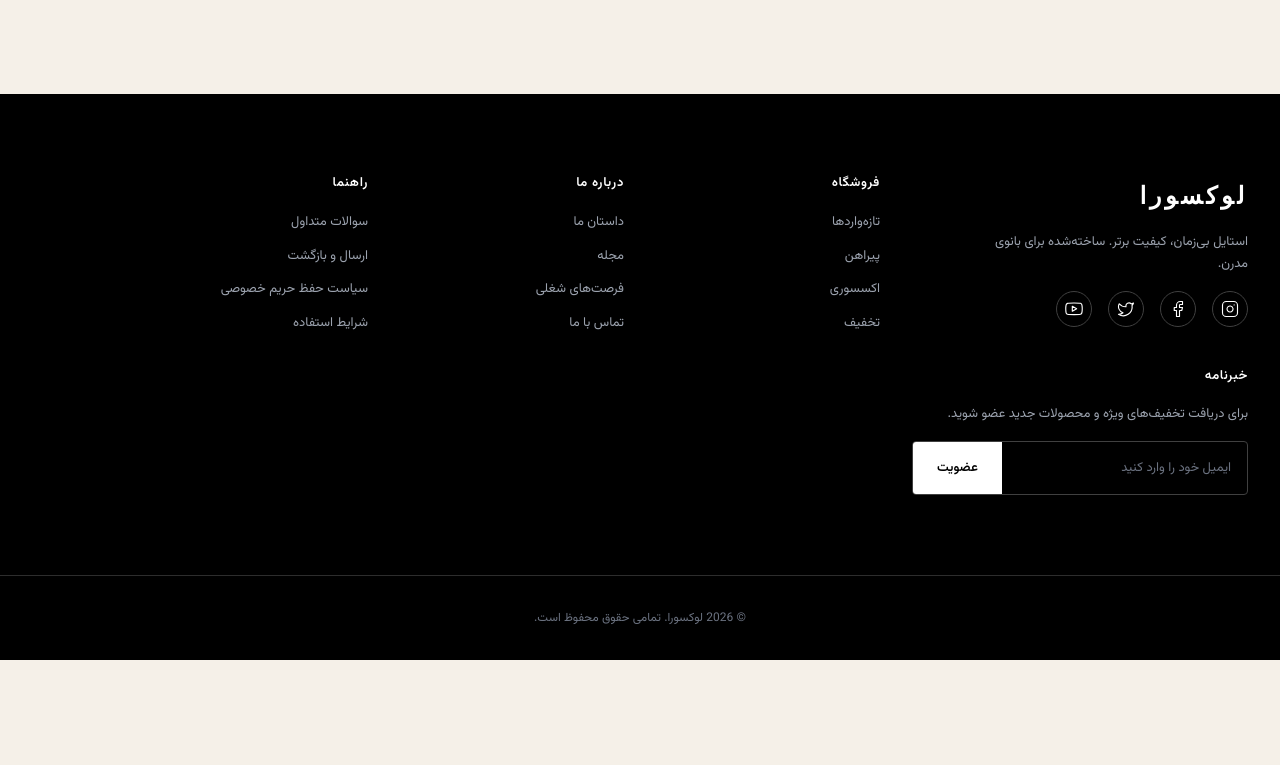
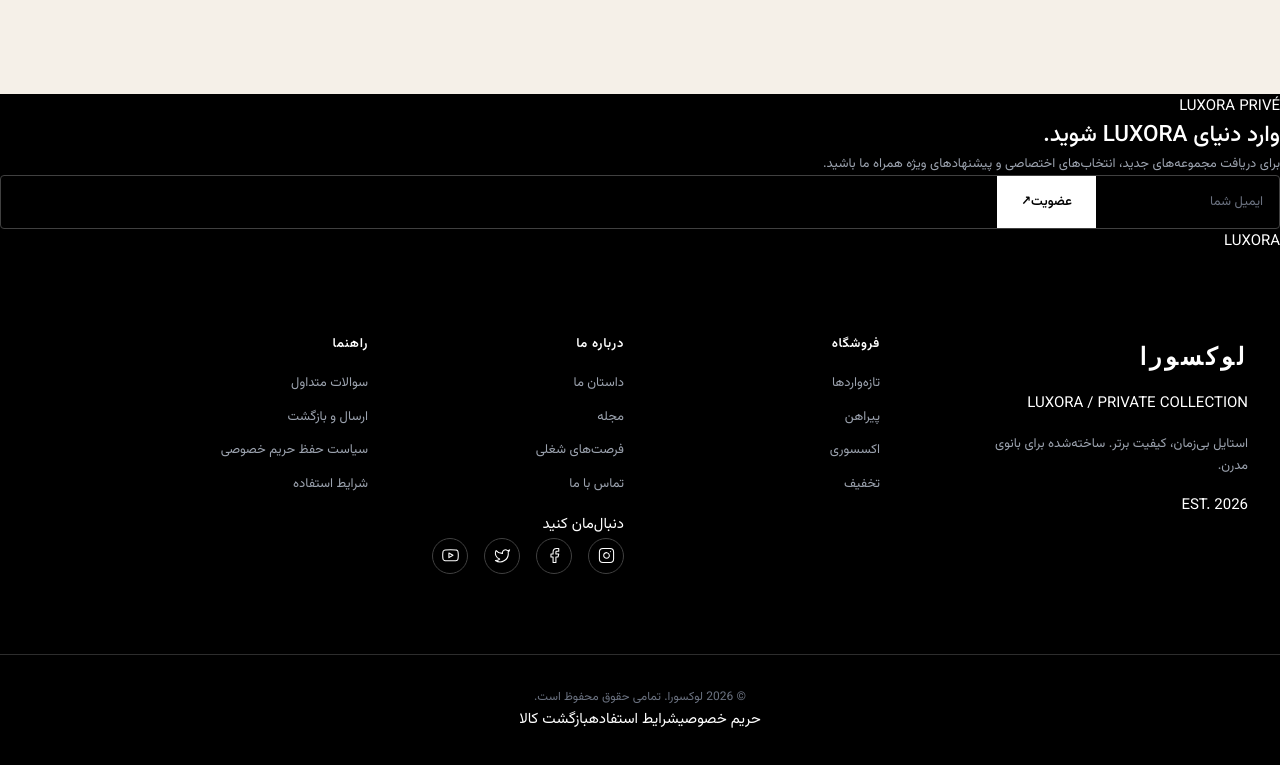
Before and after one commit to pouyach1/shopping_10, a React (Vite) app in the folder frontend/: page / in a window 1280 px wide. Shown: the part 4467-5232 px from the top of the page. Before the commit the page ends 5127 px from the top, so only its background shows below. Built offline with nearby package versions, Linux system fonts and the light colour scheme; a web font is replaced by a local one.

Commit message:
Redesign LUXORA footer with editorial luxury layout

```diff
--- a/frontend/src/components/layout/Footer/Footer.tsx
+++ b/frontend/src/components/layout/Footer/Footer.tsx
@@ -1,4 +1,5 @@
-import { useState } from 'react';
+import { useState, type FormEvent } from 'react';
+import { useScrollReveal } from '../../../hooks/useScrollReveal';
 import { SocialIcon } from '../../ui/SocialIcon';
 import type { FooterColumn } from '../../../pages/Home/types';
 import styles from './Footer.module.css';
@@ -9,107 +10,136 @@ interface FooterProps {
   columns: FooterColumn[];
 }
 
+const socialLinks = [
+  { name: 'instagram' as const, label: 'اینستاگرام', href: 'https://instagram.com' },
+  { name: 'facebook' as const, label: 'فیس‌بوک', href: 'https://facebook.com' },
+  { name: 'twitter' as const, label: 'توییتر', href: 'https://twitter.com' },
+  { name: 'youtube' as const, label: 'یوتیوب', href: 'https://youtube.com' },
+];
+
 export function Footer({ brandName, brandTagline, columns }: FooterProps) {
   const [email, setEmail] = useState('');
+  const newsletterReveal = useScrollReveal<HTMLElement>({ threshold: 0.12 });
+  const contentReveal = useScrollReveal<HTMLElement>({ threshold: 0.08 });
 
-  const handleSubscribe = (e: React.FormEvent) => {
+  const handleSubscribe = (e: FormEvent<HTMLFormElement>) => {
     e.preventDefault();
     setEmail('');
   };
 
   return (
-    <footer className={styles.footer}>
-      <div className={styles.footerInner}>
-        <div className={styles.brandColumn}>
-          <a href="/" className={styles.brandName}>
-            {brandName}
-          </a>
-          {brandTagline && <p className={styles.tagline}>{brandTagline}</p>}
-          <div className={styles.socialLinks}>
-            <a
-              href="https://instagram.com"
-              className={styles.socialLink}
-              aria-label="اینستاگرام"
-              target="_blank"
-              rel="noopener noreferrer"
+    <footer className={styles.footer} dir="rtl">
+      <section
+        ref={newsletterReveal.ref}
+        className={`${styles.newsletter} ${newsletterReveal.isVisible ? styles.isVisible : ''}`}
+        aria-labelledby="footer-newsletter-title"
       >
-              <SocialIcon name="instagram" size={18} />
-            </a>
-            <a
-              href="https://facebook.com"
-              className={styles.socialLink}
-              aria-label="فیس‌بوک"
-              target="_blank"
-              rel="noopener noreferrer"
-            >
-              <SocialIcon name="facebook" size={18} />
-            </a>
-            <a
-              href="https://twitter.com"
-              className={styles.socialLink}
-              aria-label="توییتر"
-              target="_blank"
-              rel="noopener noreferrer"
-            >
-              <SocialIcon name="twitter" size={18} />
-            </a>
-            <a
-              href="https://youtube.com"
-              className={styles.socialLink}
-              aria-label="یوتیوب"
-              target="_blank"
-              rel="noopener noreferrer"
-            >
-              <SocialIcon name="youtube" size={18} />
-            </a>
-          </div>
+        <div className={styles.newsletterInner}>
+          <div className={styles.newsletterCopy}>
+            <span className={styles.eyebrow}>LUXORA PRIVÉ</span>
+            <h2 id="footer-newsletter-title" className={styles.newsletterTitle}>
+              وارد دنیای <span>LUXORA</span> شوید.
+            </h2>
+            <p className={styles.newsletterDescription}>
+              برای دریافت مجموعه‌های جدید، انتخاب‌های اختصاصی و پیشنهادهای ویژه همراه ما باشید.
+            </p>
           </div>
 
-        {columns.map((column) => (
-          <div key={column.id} className={styles.column}>
-            <h3 className={styles.columnTitle}>{column.title}</h3>
-            <ul className={styles.linkList}>
-              {column.links.map((link) => (
-                <li key={link.id}>
-                  <a href={link.href} className={styles.link}>
-                    {link.label}
-                  </a>
-                </li>
-              ))}
-            </ul>
-          </div>
-        ))}
-
-        <div className={styles.newsletterColumn}>
-          <h3 className={styles.columnTitle}>خبرنامه</h3>
-          <p className={styles.newsletterDescription}>
-            برای دریافت تخفیف‌های ویژه و محصولات جدید عضو شوید.
-          </p>
-          <form onSubmit={handleSubscribe} className={styles.newsletterForm}>
+          <form onSubmit={handleSubscribe} className={styles.newsletterForm} noValidate={false}>
             <label htmlFor="footer-email" className="sr-only">
               ایمیل شما
             </label>
+            <div className={styles.inputWrap}>
               <input
                 id="footer-email"
                 type="email"
                 value={email}
                 onChange={(e) => setEmail(e.target.value)}
-              placeholder="ایمیل خود را وارد کنید"
+                placeholder="ایمیل شما"
                 className={styles.input}
+                autoComplete="email"
                 required
               />
+            </div>
             <button type="submit" className={styles.subscribeButton}>
-              عضویت
+              <span>عضویت</span>
+              <span aria-hidden="true" className={styles.buttonArrow}>↗</span>
             </button>
           </form>
         </div>
+      </section>
+
+      <section
+        ref={contentReveal.ref}
+        className={`${styles.mainFooter} ${contentReveal.isVisible ? styles.isVisible : ''}`}
+        aria-label="اطلاعات LUXORA"
+      >
+        <span className={styles.watermark} aria-hidden="true">
+          LUXORA
+        </span>
+
+        <div className={styles.footerInner}>
+          <div className={`${styles.brandColumn} ${styles.revealItem}`}>
+            <a href="/" className={styles.brandName} aria-label={`${brandName} - صفحه اصلی`}>
+              {brandName}
+            </a>
+            <span className={styles.brandMeta}>LUXORA / PRIVATE COLLECTION</span>
+            {brandTagline && <p className={styles.tagline}>{brandTagline}</p>}
+            <span className={styles.established}>EST. 2026</span>
+          </div>
+
+          {columns.map((column, index) => (
+            <div
+              key={column.id}
+              className={`${styles.column} ${styles.revealItem}`}
+              style={{ '--reveal-delay': `${120 + index * 80}ms` } as React.CSSProperties}
+            >
+              <div className={styles.titleRow}>
+                <span className={styles.titleAccent} aria-hidden="true" />
+                <h3 className={styles.columnTitle}>{column.title}</h3>
+              </div>
+              <ul className={styles.linkList}>
+                {column.links.map((link) => (
+                  <li key={link.id}>
+                    <a href={link.href} className={styles.link}>
+                      <span>{link.label}</span>
+                    </a>
+                  </li>
+                ))}
+              </ul>
+
+              {column.id === 'about' && (
+                <div className={styles.socialBlock}>
+                  <span className={styles.socialLabel}>دنبال‌مان کنید</span>
+                  <div className={styles.socialLinks}>
+                    {socialLinks.map((social) => (
+                      <a
+                        key={social.name}
+                        href={social.href}
+                        className={styles.socialLink}
+                        aria-label={social.label}
+                        target="_blank"
+                        rel="noopener noreferrer"
+                      >
+                        <SocialIcon name={social.name} size={17} aria-hidden="true" />
+                      </a>
+                    ))}
+                  </div>
+                </div>
+              )}
+            </div>
+          ))}
         </div>
 
         <div className={styles.copyright}>
-        <p>
-          &copy; {new Date().getFullYear()} {brandName}. تمامی حقوق محفوظ است.
-        </p>
+          <p>© {new Date().getFullYear()} {brandName}. تمامی حقوق محفوظ است.</p>
+          <nav className={styles.legalLinks} aria-label="لینک‌های حقوقی">
+            <a href="/privacy">حریم خصوصی</a>
+            <a href="/terms">شرایط استفاده</a>
+            <a href="/returns">بازگشت کالا</a>
+          </nav>
         </div>
+      </section>
     </footer>
   );
 }
```
Lines whose indentation alone changed are shown as unchanged.
